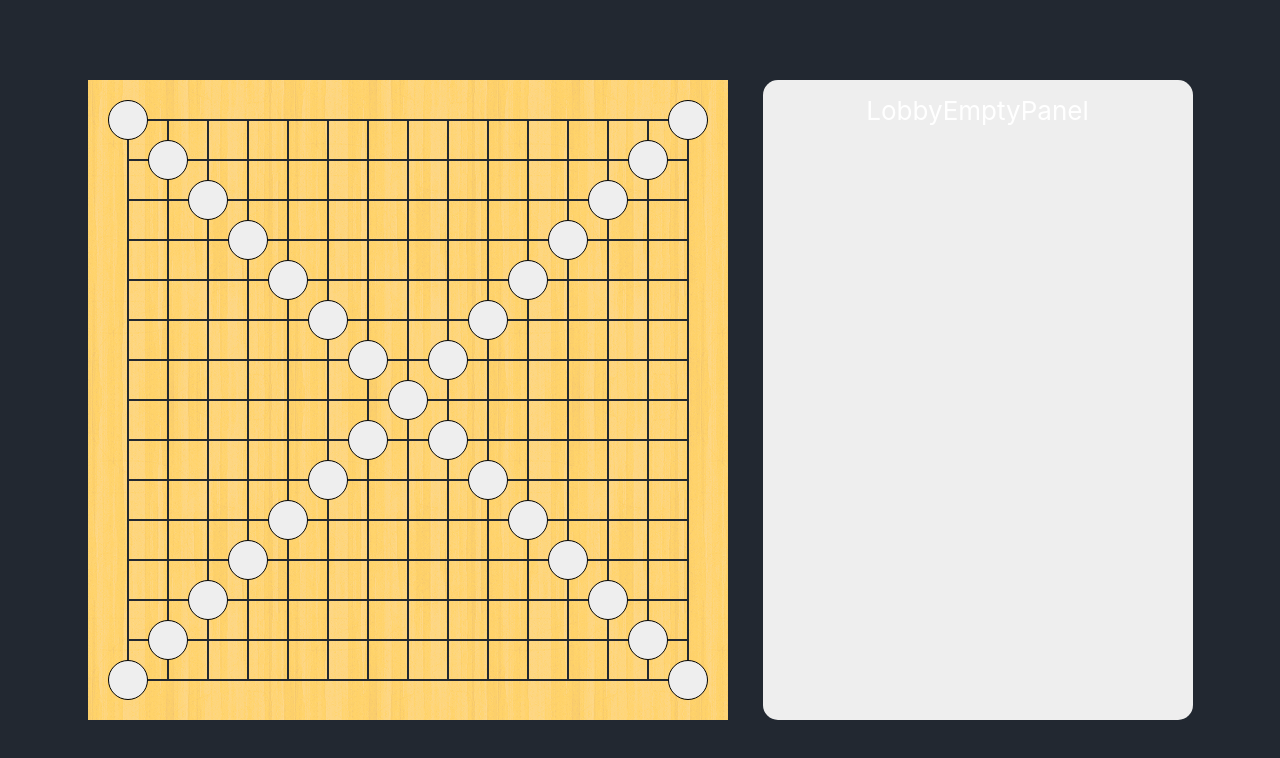
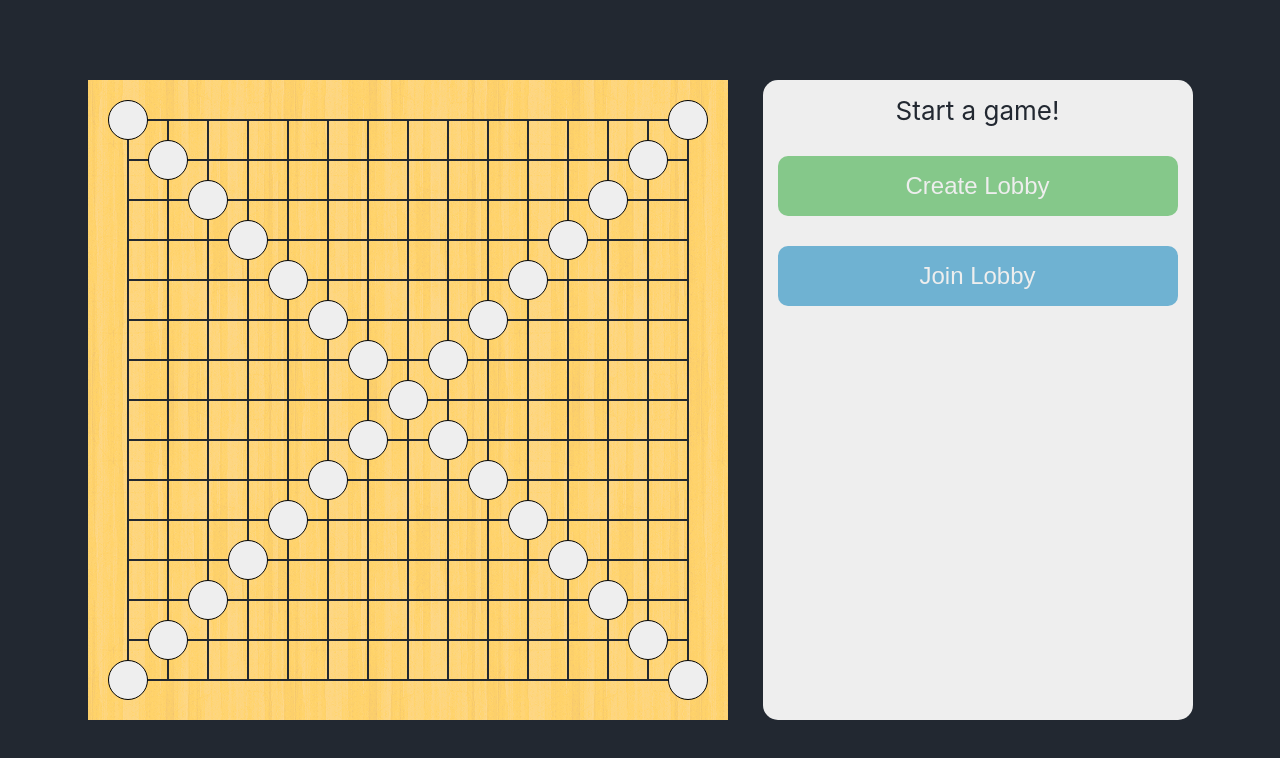
Before and after one commit to alanzhu39/gomoku-fe, a React (Create React App) app: page / in a window 1280 px wide. Shown: the top 758 px of the page. Built offline with nearby package versions, Linux system fonts and the light colour scheme; the HTML template or start-up script is replaced by a standard one.

Commit message:
starting on empty lobby panel, adding buttons

```diff
--- a/src/Game/InfoPanel/InfoPanel.css
+++ b/src/Game/InfoPanel/InfoPanel.css
@@ -1,7 +1,28 @@
 .LobbyEmptyPanel {
   align-self: stretch;
+  color: #222831;
   background-color: #eeeeee;
   border-radius: 15px;
   padding: 15px;
+  gap: 30px;
   width: 400px;
+  display: flex;
+  flex-direction: column;
 }
+
+.InfoPanelButton {
+  border: none;
+  border-radius: 10px;
+  height: 60px;
+  font-size: x-large;
+  font-weight: 500;
+  color: #eeeeee;
+}
+
+.CreateLobbyButton {
+  background-color: #85c88a;
+}
+
+.JoinLobbyButton {
+  background-color: #6fb2d2;
+}
--- a/src/Game/InfoPanel/LobbyEmptyPanel.tsx
+++ b/src/Game/InfoPanel/LobbyEmptyPanel.tsx
@@ -10,9 +10,11 @@ function LobbyEmptyPanel() {
 
   return (
     <div className='LobbyEmptyPanel'>
-      LobbyEmptyPanel
-      {/* Create lobby button */}
-      {/* Join lobby button */}
+      Start a game!
+      <button className='InfoPanelButton CreateLobbyButton'>
+        Create Lobby
+      </button>
+      <button className='InfoPanelButton JoinLobbyButton'>Join Lobby</button>
     </div>
   );
 }
```
